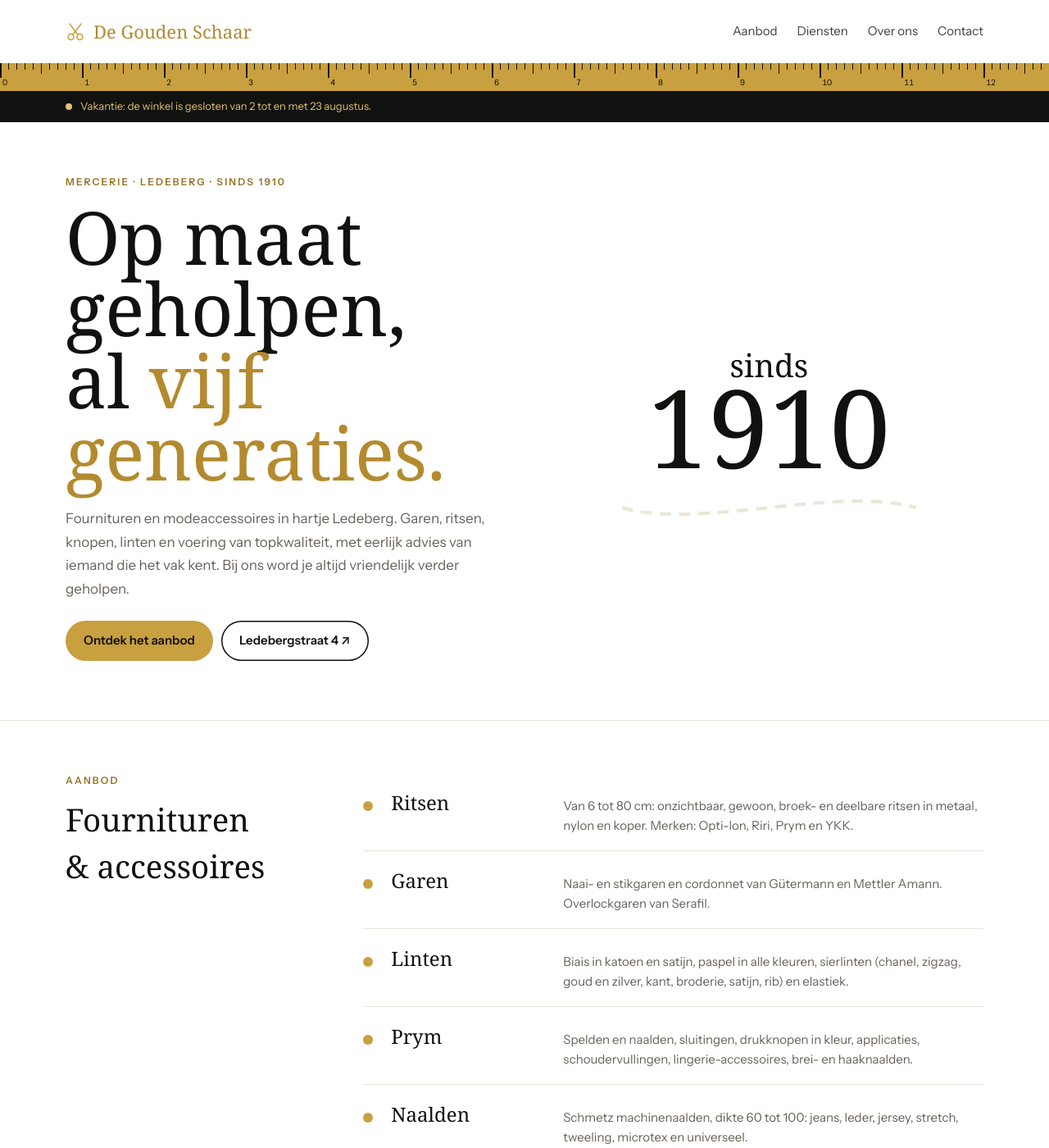
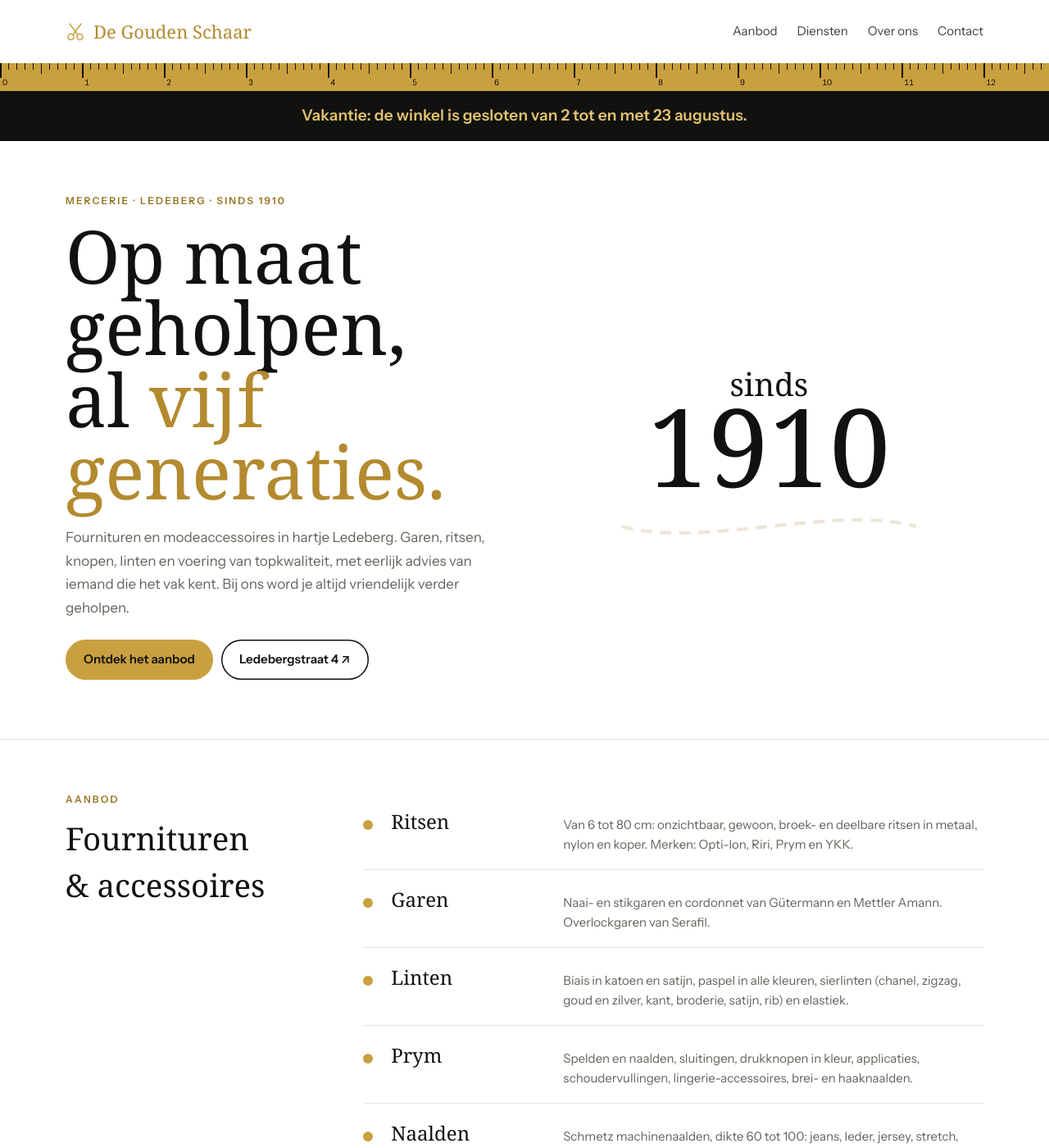
Before and after one commit to sander-sdv/De-Gouden-Schaar, a Jekyll site: the page built from index.html, in a window 1280 px wide and 1400 px high. Shown: the whole window at 82% size. Built offline with Jekyll 4.4.1, drawn with Linux system fonts in a browser that asks for light colours; some web fonts are replaced.

Commit message:
Make the holiday notice stand out: no dot, bigger bold centered text
Co-Authored-By: Claude Opus 5.5 <noreply@anthropic.com>
Claude-Session: https://claude.ai/code/session_01Hd9kXiM3p4HW2vsW1T8CRY

```diff
--- a/_includes/header.html
+++ b/_includes/header.html
@@ -12,5 +12,5 @@
   <div class="tape" aria-hidden="true">{% for i in (0..29) %}<span style="left:{{ i | times: 100 }}px">{{ i }}</span>{% endfor %}</div>
 </header>
 {% if w.mededeling.tonen %}
-<div class="notice"><div class="wrap"><i aria-hidden="true"></i>{{ w.mededeling.tekst }}</div></div>
+<div class="notice" role="status"><div class="wrap">{{ w.mededeling.tekst }}</div></div>
 {% endif %}
--- a/assets/css/main.css
+++ b/assets/css/main.css
@@ -26,9 +26,8 @@ a:focus-visible,.btn:focus-visible{outline:3px solid var(--gold);outline-offset:
 .kicker{font-size:12px;letter-spacing:.18em;text-transform:uppercase;color:var(--gold-text);font-weight:600}
 
 /* mededeling */
-.notice{background:var(--ink);color:#e3c26f;font-size:13px;padding-block:9px}
-.notice .wrap{display:flex;gap:10px;align-items:center}
-.notice i{width:8px;height:8px;border-radius:50%;background:currentColor;flex:none}
+.notice{background:var(--ink);color:#e3c26f;font-size:clamp(16px,2vw,19px);font-weight:600;letter-spacing:.01em;padding-block:16px;text-align:center}
+.notice .wrap{display:block}
 
 /* header: blijft bovenaan staan tijdens het scrollen */
 .site-header{position:sticky;top:0;z-index:20;background:var(--bg)}
```
